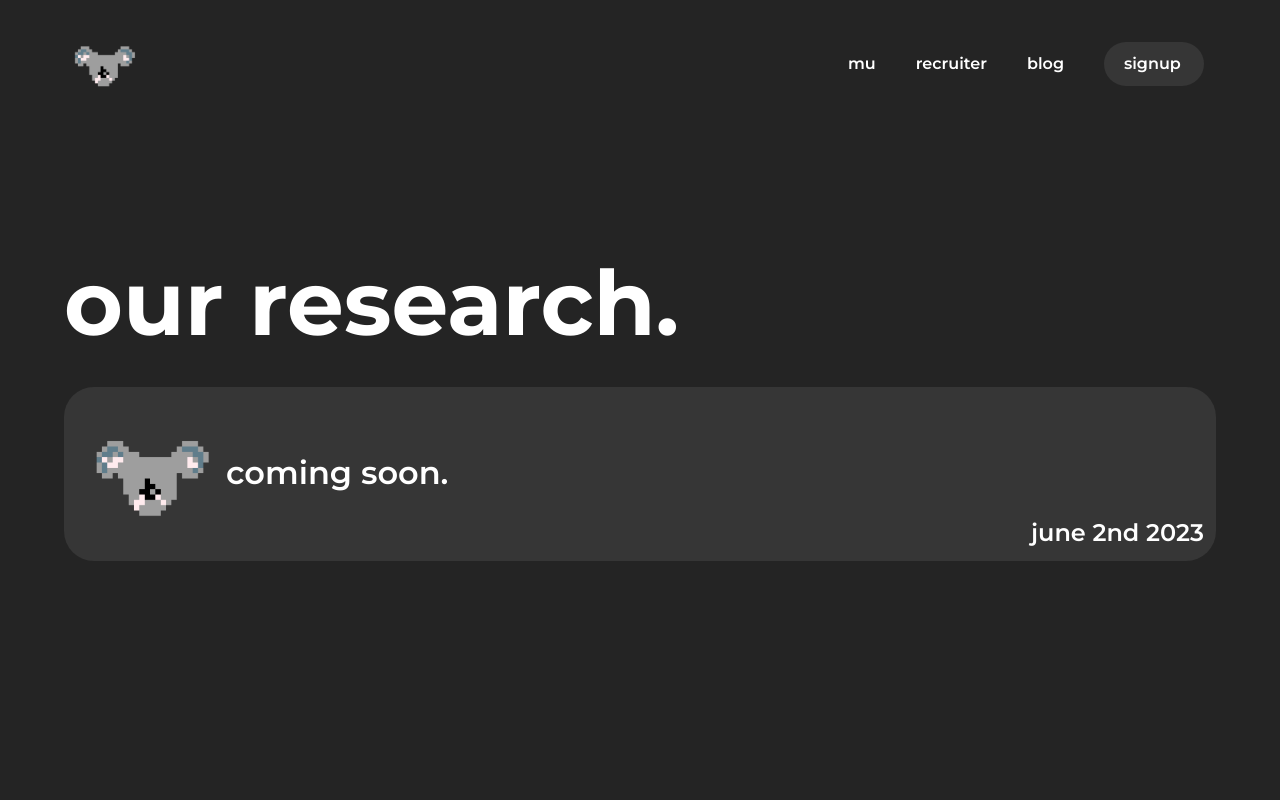
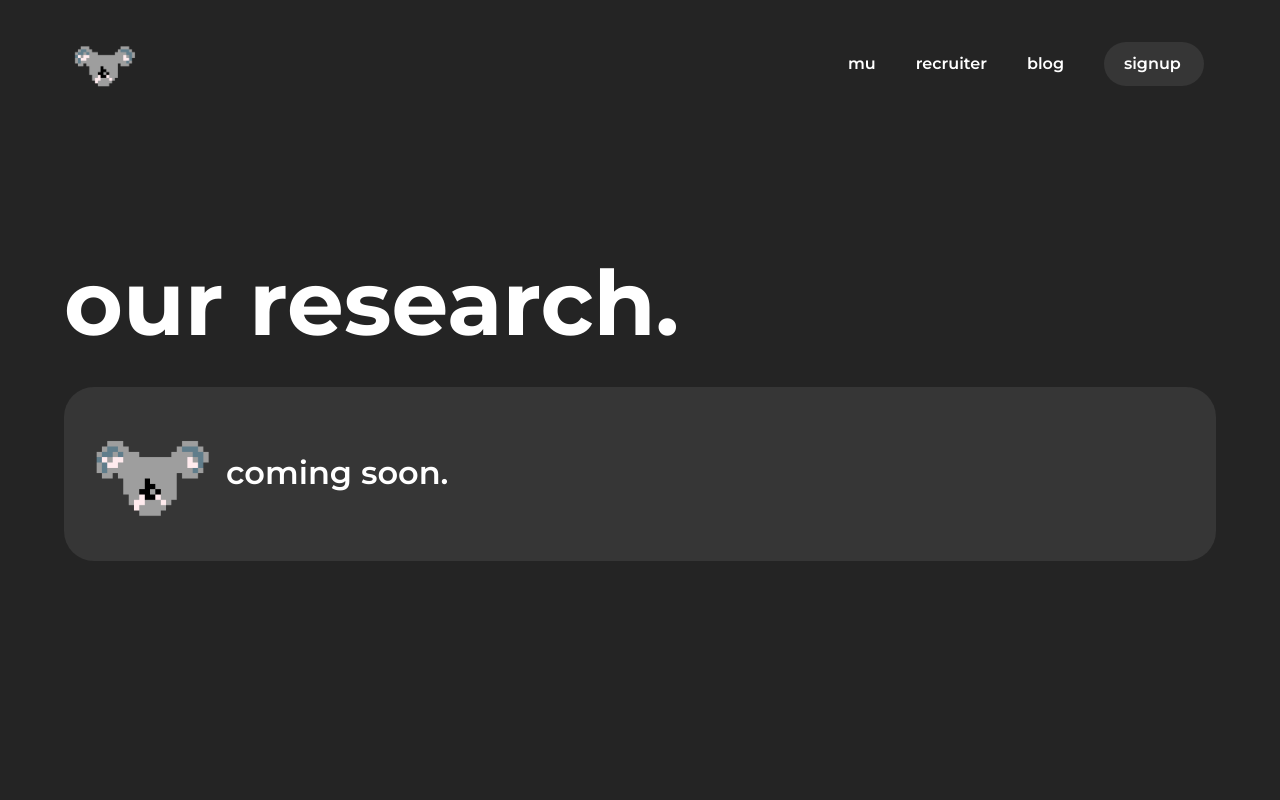
Before and after one commit to learnmutiny-io/website, a React (Vite) app: page /blog in a window 1280 px wide. Shown: the top 800 px of the page. Built offline with nearby package versions, Linux system fonts and the light colour scheme.

Commit message:
removed date

```diff
--- a/src/components/Blog.jsx
+++ b/src/components/Blog.jsx
@@ -24,7 +24,7 @@ const Blog = () => {
           <img src={footerlogo} alt="logo" className="w-[150px]" />
           <p className={`${styles.paragraph}`}>coming soon.</p>
         </div>
-        <p className={`${styles.paragraph2} self-end`}>june 2nd 2023</p>
+        <p className={`${styles.paragraph2} self-end hidden`}>june 2nd 2023</p>
       </div>
       {/*small devices*/}
       <div
@@ -35,7 +35,7 @@ const Blog = () => {
         <p className={`${styles.paragraph2} self-start text-center flex-1`}>
           coming soon.
         </p>
-        <p className={`${styles.paragraph4} self-end `}>june 2nd 2023</p>
+        <p className={`${styles.paragraph4} self-end hidden`}>june 2nd 2023</p>
       </div>
     </div>
   );
```
